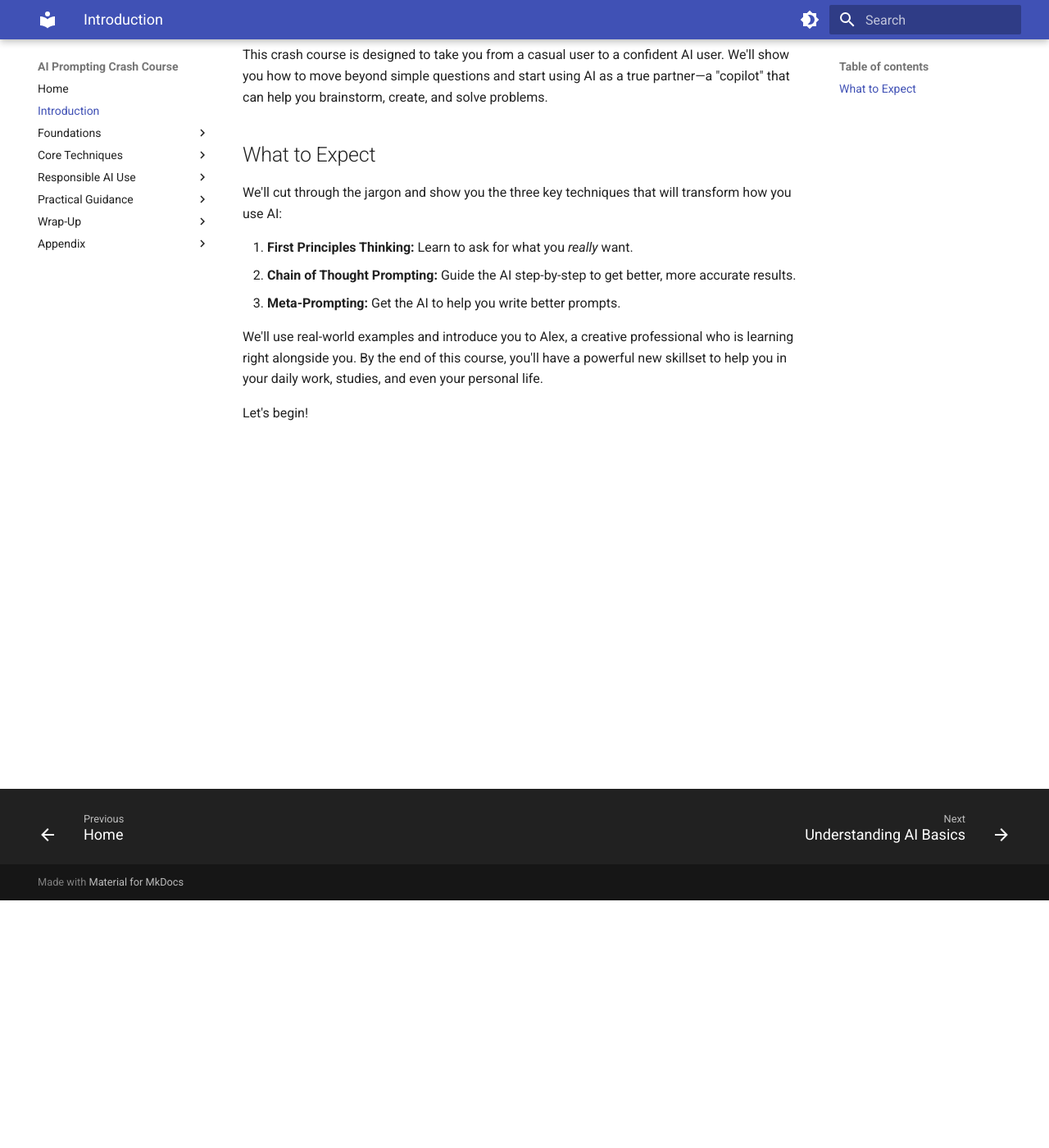
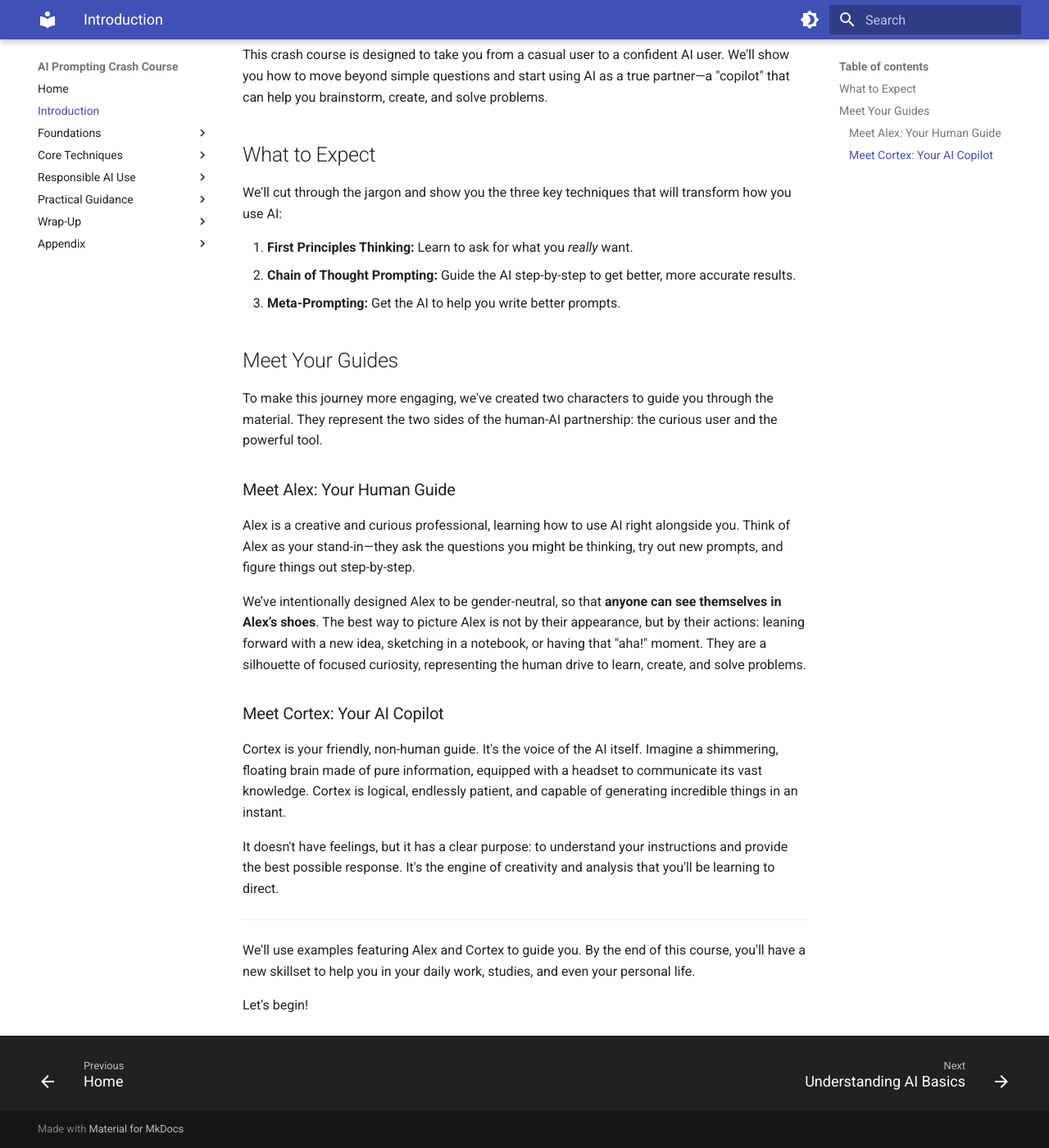
Before and after one commit to jmetzz/prompting-with-purpose, an MkDocs documentation site: the page built from docs/introduction.md, in a window 1280 px wide and 1400 px high, scrolled down 302 px. Shown: the whole window at 82% size. Built offline with MkDocs 1.6.1 and Material for MkDocs 9.7.7, drawn with Linux system fonts in a browser that asks for light colours.

Commit message:
docs: create alex and cortex description

```diff
--- a/docs/introduction.md
+++ b/docs/introduction.md
@@ -15,6 +15,24 @@ We'll cut through the jargon and show you the three key techniques that will tra
 2. **Chain of Thought Prompting:** Guide the AI step-by-step to get better, more accurate results.
 3. **Meta-Prompting:** Get the AI to help you write better prompts.
 
-We'll use real-world examples and introduce you to Alex, a creative professional who is learning right alongside you. By the end of this course, you'll have a powerful new skillset to help you in your daily work, studies, and even your personal life.
+## Meet Your Guides
+
+To make this journey more engaging, we've created two characters to guide you through the material. They represent the two sides of the human-AI partnership: the curious user and the powerful tool.
+
+### Meet Alex: Your Human Guide
+
+Alex is a creative and curious professional, learning how to use AI right alongside you. Think of Alex as your stand-in—they ask the questions you might be thinking, try out new prompts, and figure things out step-by-step.
+
+We’ve intentionally designed Alex to be gender-neutral, so that **anyone can see themselves in Alex’s shoes**. The best way to picture Alex is not by their appearance, but by their actions: leaning forward with a new idea, sketching in a notebook, or having that "aha!" moment. They are a silhouette of focused curiosity, representing the human drive to learn, create, and solve problems.
+
+### Meet Cortex: Your AI Copilot
+
+Cortex is your friendly, non-human guide. It's the voice of the AI itself. Imagine a shimmering, floating brain made of pure information, equipped with a headset to communicate its vast knowledge. Cortex is logical, endlessly patient, and capable of generating incredible things in an instant.
+
+It doesn't have feelings, but it has a clear purpose: to understand your instructions and provide the best possible response. It's the engine of creativity and analysis that you'll be learning to direct.
+
+---
+
+We'll use examples featuring Alex and Cortex to guide you. By the end of this course, you'll have a new skillset to help you in your daily work, studies, and even your personal life.
 
 Let's begin!
```
